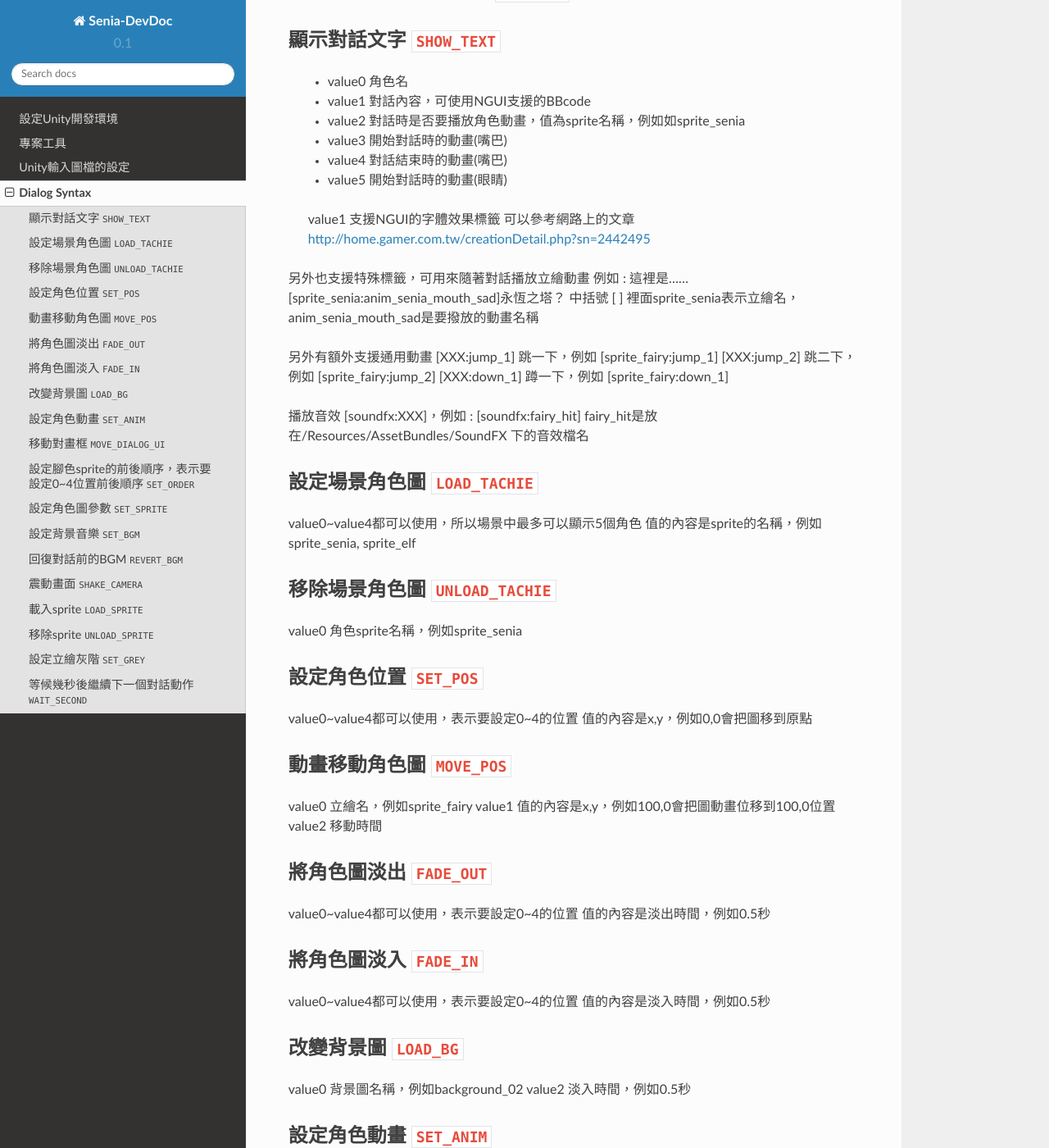
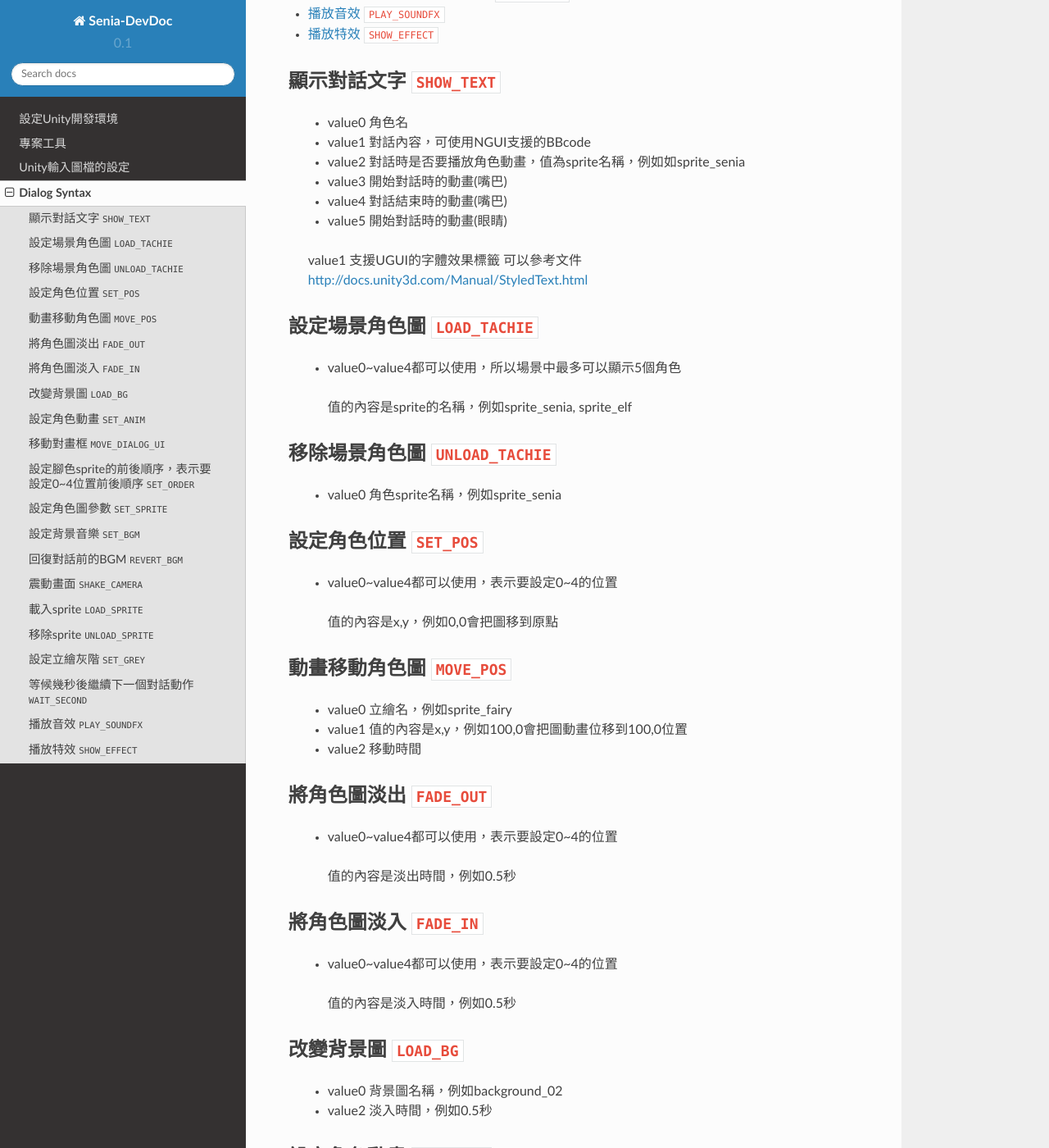
Before and after one commit to yujen/Senia-DevDoc, a Sphinx documentation site: the page built from docs/dialog-syntax.rst, in a window 1280 px wide and 1400 px high, scrolled down 834 px. Shown: the whole window at 82% size. Built offline with Sphinx 7.4.7 and the Read the Docs theme 2.0.0, drawn with Linux system fonts in a browser that asks for light colours; some of the changed text lies outside the part shown.

Commit message:
add SHOW_EFFECT add PLAY_SOUNDFX

```diff
--- a/docs/dialog-syntax.rst
+++ b/docs/dialog-syntax.rst
@@ -1,7 +1,7 @@
 Dialog Syntax
 ========================================
 
-dialog.csv的填法
+ dialog.csv的填法
 
    category 表示同一連串對話，對話結束時會自動將整個對話UI刪除
    type 表示這一列的功能
@@ -25,87 +25,73 @@
    * value4 對話結束時的動畫(嘴巴)
    * value5 開始對話時的動畫(眼睛)
 
-   value1 支援NGUI的字體效果標籤
-   可以參考網路上的文章
-   http://home.gamer.com.tw/creationDetail.php?sn=2442495
-
-另外也支援特殊標籤，可用來隨著對話播放立繪動畫
-例如 : 這裡是……[sprite_senia:anim_senia_mouth_sad]永恆之塔？
-中括號 [ ] 裡面sprite_senia表示立繪名，anim_senia_mouth_sad是要撥放的動畫名稱
-
-另外有額外支援通用動畫
-[XXX:jump_1]       跳一下，例如 [sprite_fairy:jump_1]
-[XXX:jump_2]       跳二下，例如 [sprite_fairy:jump_2]
-[XXX:down_1]      蹲一下，例如 [sprite_fairy:down_1]
-
-播放音效
-[soundfx:XXX]，例如 : [soundfx:fairy_hit]
-fairy_hit是放在/Resources/AssetBundles/SoundFX 下的音效檔名
+   value1 支援UGUI的字體效果標籤
+   可以參考文件
+   http://docs.unity3d.com/Manual/StyledText.html
 
 
 設定場景角色圖 ``LOAD_TACHIE``
 ----------------------------------------
 
-value0~value4都可以使用，所以場景中最多可以顯示5個角色
-值的內容是sprite的名稱，例如sprite_senia, sprite_elf
+   * value0~value4都可以使用，所以場景中最多可以顯示5個角色
+    值的內容是sprite的名稱，例如sprite_senia, sprite_elf
 
 
 移除場景角色圖 ``UNLOAD_TACHIE``
 ----------------------------------------
 
-value0 角色sprite名稱，例如sprite_senia
+   * value0 角色sprite名稱，例如sprite_senia
 
 
 設定角色位置 ``SET_POS``
 ----------------------------------------
 
-value0~value4都可以使用，表示要設定0~4的位置
-值的內容是x,y，例如0,0會把圖移到原點
+   * value0~value4都可以使用，表示要設定0~4的位置
+    值的內容是x,y，例如0,0會把圖移到原點
 
 
 動畫移動角色圖 ``MOVE_POS``
 ----------------------------------------
 
-value0 立繪名，例如sprite_fairy
-value1 值的內容是x,y，例如100,0會把圖動畫位移到100,0位置
-value2 移動時間
+   * value0 立繪名，例如sprite_fairy
+   * value1 值的內容是x,y，例如100,0會把圖動畫位移到100,0位置
+   * value2 移動時間
 
 
 將角色圖淡出 ``FADE_OUT``
 ----------------------------------------
 
-value0~value4都可以使用，表示要設定0~4的位置
-值的內容是淡出時間，例如0.5秒
+   * value0~value4都可以使用，表示要設定0~4的位置
+    值的內容是淡出時間，例如0.5秒
 
 
 將角色圖淡入 ``FADE_IN``
 ----------------------------------------
 
-value0~value4都可以使用，表示要設定0~4的位置
-值的內容是淡入時間，例如0.5秒
+   * value0~value4都可以使用，表示要設定0~4的位置
+    值的內容是淡入時間，例如0.5秒
 
 
 改變背景圖 ``LOAD_BG``
 ----------------------------------------
 
-value0 背景圖名稱，例如background_02
-value2 淡入時間，例如0.5秒
+   * value0 背景圖名稱，例如background_02
+   * value2 淡入時間，例如0.5秒
 
 
 設定角色動畫 ``SET_ANIM``
 ----------------------------------------
 
-value0~value4都可以使用，表示要設定0~4位置的動畫
-值的內容是動畫state名稱，例如anim_senia_mouth_normal
-也可以用逗號一次設定多個動畫，例如
-anim_senia_eye_normal,anim_senia_mouth_normal
+   value0~value4都可以使用，表示要設定0~4位置的動畫
+   值的內容是動畫state名稱，例如anim_senia_mouth_normal
+   也可以用逗號一次設定多個動畫，例如anim_senia_eye_normal,anim_senia_mouth_normal
 
-value0 角色sprite名稱，如sprite_senia
-value1 第一個動畫
-value2 第二個動畫
+   * value0 角色sprite名稱，如sprite_senia
+   * value1 第一個動畫
+   * value2 第二個動畫
 
-名稱可參考下表
-https://docs.google.com/spreadsheets/d/1veEFC_ygWiwXaWbpNiHscTdDrVfX3Tv4qLV8XjoWcww/edit#gid=1848990909
+   名稱可參考下表
+   https://docs.google.com/spreadsheets/d/1veEFC_ygWiwXaWbpNiHscTdDrVfX3Tv4qLV8XjoWcww/edit#gid=1848990909
 
 
 
@@ -113,72 +99,89 @@
 移動對畫框 ``MOVE_DIALOG_UI``
 ----------------------------------------
 
-value0 對畫框預設在-400,0的位置，0,0表示要移到原點
+   * value0 對畫框預設在-400,0的位置，0,0表示要移到原點
 
 
 
 設定腳色sprite的前後順序，表示要設定0~4位置前後順序 ``SET_ORDER``
 --------------------------------------------------------------------------------
 
-value0~value4代表0~4位置的sprite順序，建議使用值10、20、30，避免跟其他sprite衝突
+   * value0~value4代表0~4位置的sprite順序，建議使用值10、20、30，避免跟其他sprite衝突
 
 
 
 設定角色圖參數 ``SET_SPRITE``
 ----------------------------------------
 
-value0 角色sprite名稱，例如sprite_senia
-value1 角色位置，例如0,-200
-value2 角色圖顏色，例如0.5,0.5,0.5,1.0
-value3 角色圖順序，建議使用值10、20、30，避免跟其他sprite衝突
+   * value0 角色sprite名稱，例如sprite_senia
+   * value1 角色位置，例如0,-200
+   * value2 角色圖顏色，例如0.5,0.5,0.5,1.0
+   * value3 角色圖順序，建議使用值10、20、30，避免跟其他sprite衝突
 
 
 
 設定背景音樂 ``SET_BGM``
 ----------------------------------------
 
-value0 音樂檔名，例如battle01
-value1 淡入淡出時間，例如2.5
+   * value0 音樂檔名，例如battle01
+   * value1 淡入淡出時間，例如2.5
 
 
 
 回復對話前的BGM ``REVERT_BGM``
 ----------------------------------------
 
-value0 淡入淡出時間，例如1秒
+   * value0 淡入淡出時間，例如1秒
 
 
 
 震動畫面 ``SHAKE_CAMERA``
 ----------------------------------------
 
-value0 震動大小
-value1 震動時間
+   * value0 震動大小
+   * value1 震動時間
 
 
 載入sprite ``LOAD_SPRITE``
 ----------------------------------------
 
-value0 放在Resources/AssetBundles/Dialog目錄下的sprite名稱
-value1 座標位置，值的內容是x,y
-value2 淡入時間
-value3 sprite前後順序，例如70
+   * value0 放在Resources/AssetBundles/Dialog目錄下的sprite名稱
+   * value1 座標位置，值的內容是x,y
+   * value2 淡入時間
+   * value3 sprite前後順序，例如70
 
 
 移除sprite ``UNLOAD_SPRITE``
 ----------------------------------------
 
-value0 sprite名稱，例如sprite_senia_01
+   * value0 sprite名稱，例如sprite_senia_01
 
 
 設定立繪灰階 ``SET_GREY``
 ----------------------------------------
 
-value0~value4 設定0~4立繪的灰階，值是0.001~1
-用0的話代表無效，所以使用接近0的值表示黑色
+   * value0~value4 設定0~4立繪的灰階，值是0.001~1
+    用0的話代表無效，所以使用接近0的值表示黑色
 
 
 等候幾秒後繼續下一個對話動作 ``WAIT_SECOND``
 ------------------------------------------------------------
 
-value0 等待時間，例如2.5秒
+   * value0 等待時間，例如2.5秒
+
+
+播放音效 ``PLAY_SOUNDFX``
+------------------------------------------------------------
+
+   播放在Resources/SoundFX的音效
+
+   * value0 音效名稱
+
+
+播放特效 ``SHOW_EFFECT``
+------------------------------------------------------------
+
+   播放在Resources/Dialog的特效
+
+   * value0 特效名稱
+   * value1 特效座標 值的內容是x,y,z
```
